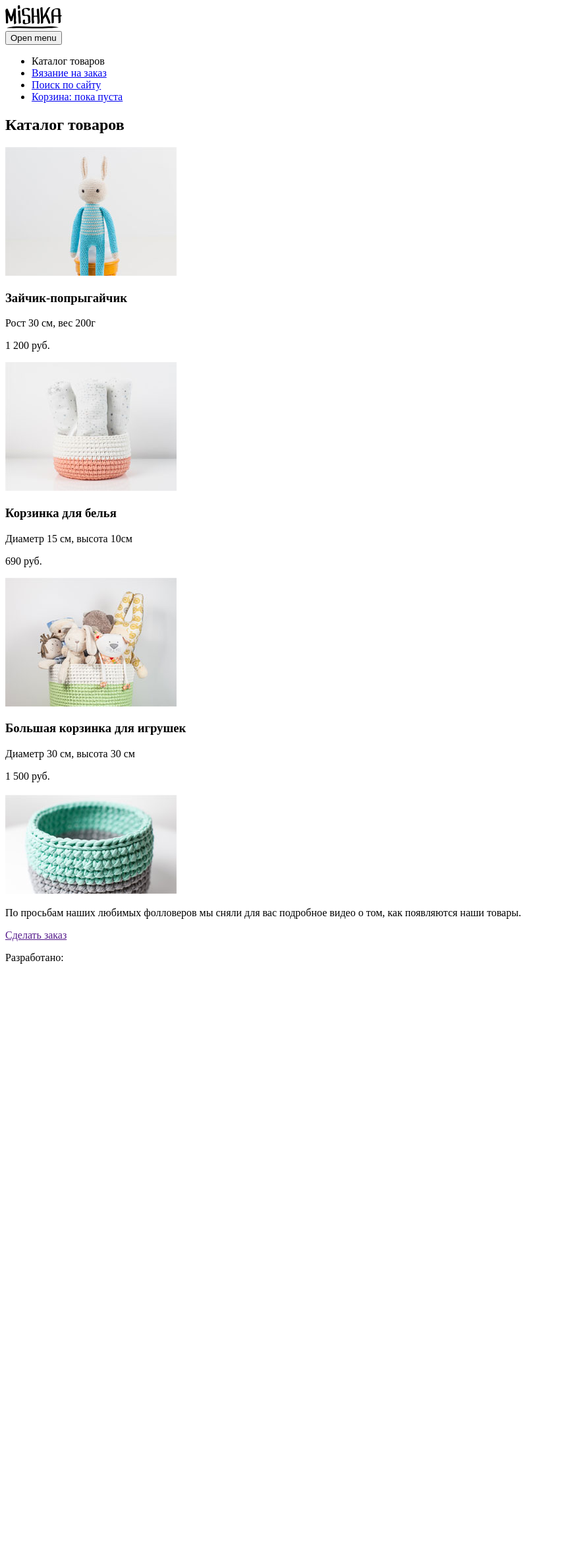
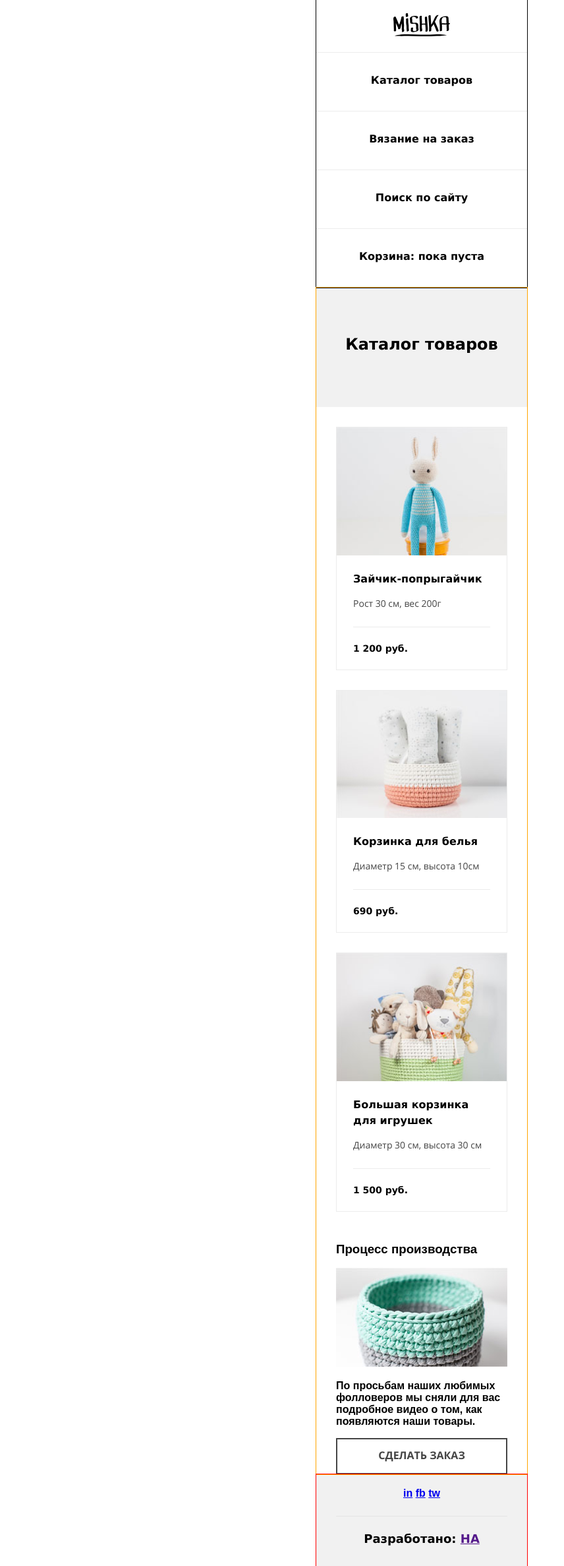
Before and after one commit to stvader/mishka_study, a plain HTML site: page catalog.html in a window 1280 px wide. Shown: the whole page at 66% size, without its empty margins (0-856 px from the left). Before the commit the page ends 1477 px from the top, so only its background shows below. Drawn offline with Linux system fonts and the light colour scheme.

Commit message:
finish style index.html, do some style catalog.html

```diff
--- a/catalog.html
+++ b/catalog.html
@@ -3,6 +3,7 @@
 <head>
 	<meta charset="UTF-8">
 	<title>Mishka Catalog</title>
+	<link rel="stylesheet" href="css/style.css">
 </head>
 <body>
 	<header class="page-header">
@@ -27,25 +28,31 @@
 		<section class="price-list">
 			<div class="price-list__card">
 				<div class="price-list__img"><img src="img/photo-1-mobile@1x.jpg" alt="Зайчик-попрыгайчик" width="260" height="195"></div>
+				<div class="price-list__description">
 					<h3 class="price-list__product-name">Зайчик-попрыгайчик</h3>
 					<p class="price-list__product_descr">Рост 30 см, вес 200г</p>
 					<p class="price-list__price">1 200 руб. <a href="#" class="price-list__custom"></a></p>
 				</div>
+			</div>
 			<div class="price-list__card">
 				<div class="price-list__img"><img src="img/photo-2-mobile@1x.jpg" alt="Корзинка для белья" width="260" height="195"></div>
+				<div class="price-list__description">
 					<h3 class="price-list__product-name">Корзинка для белья</h3>
 					<p class="price-list__product_descr">Диаметр 15 см, высота 10см</p>
 					<p class="price-list__price">690 руб. <a href="#" class="price-list__custom"></a></p>
 				</div>
+			</div>
 			<div class="price-list__card">
 				<div class="price-list__img"><img src="img/photo-3-mobile@1x.jpg" alt="Корзинка для игрушек" width="260" height="195"></div>
+				<div class="price-list__description">
 					<h3 class="price-list__product-name">Большая корзинка для игрушек</h3>
 					<p class="price-list__product_descr">Диаметр 30 см, высота 30 см</p>
 					<p class="price-list__price">1 500 руб.<a href="#" class="price-list__custom"></a></p>
 				</div>
+			</div>
 		</section>
 		<section class="process-produce">
-			<h3></h3>
+			<h3>Процесс производства</h3>
 			<div class="process-produce__video">
 				<img src="img/video-mobile@1x.jpg" alt="Video" width="260" height="150">
 			</div>
@@ -59,14 +66,14 @@
 	<footer class="page-footer">
 		<p class="page-footer__social">
 			<span class="social-links">
-				<a href="#" class="social-link  social-link--insta"></a>
-				<a href="#" class="social-link  social-link--fb"></a>
-				<a href="#" class="social-link  social-link--twitter"></a>
+				<a href="#" class="social-link  social-link--insta">in</a>
+				<a href="#" class="social-link  social-link--fb">fb</a>
+				<a href="#" class="social-link  social-link--twitter">tw</a>
 			</span>
 		</p>
 		<p class="page-footer__copyright">
 			Разработано:
-			<a href="" class="page-footer__copyright-link"></a>
+			<a href="" class="page-footer__copyright-link">HA</a>
 		</p>
 	</footer>
 </body>
--- a/less/blocks/about.less
+++ b/less/blocks/about.less
@@ -5,7 +5,7 @@
 	padding-bottom: 40px;
 	padding-top: 30px;
 
-	outline: 1px solid red;
+	-outline: 1px solid red;
 
 
 	& h2 {
--- a/less/blocks/contacts.less
+++ b/less/blocks/contacts.less
@@ -2,5 +2,46 @@
 	.clearfix();
 
 	width: 100%;
+	padding-top: 40px;
+	padding-bottom: 38px;
 
+	-outline: 1px solid black;
+
+	& h2 {
+		.out-indent();
+
+		margin-bottom: 30px;
+
+		font-family: @font-Verdana;
+		font-size: 24px;
+		line-height: 30px;
+	}
 }
+
+.contacts__table {
+	width: 100%;
+	border-collapse: collapse;
+
+	font-family: "OpenSans";
+	font-weight: normal;
+	font-size: 14px;
+	line-height: 30px;
+	color: @brown;
+
+	& td {
+		.out-indent();
+
+		padding-bottom: 25px;
+		vertical-align: top;
+
+		&:first-child {
+			width: 30%;
+		}
+	}
+}
+
+.contacts__map {
+	margin-left: -30px;
+	margin-right: -30px;
+	margin-bottom: 37px;
+}
--- /dev/null
+++ b/less/blocks/footer.less
@@ -0,0 +1,28 @@
+.page-footer {
+	.container();
+
+	background-color: @bg-footer;
+
+	text-align: center;
+
+	outline: 1px solid red;
+}
+
+.page-footer__social {
+	.out-indent();
+
+	padding-top: 20px;
+	padding-bottom: 25px;
+	border-bottom: 1px solid @social-border;
+}
+
+.page-footer__copyright {
+	.out-indent();
+
+	padding-top: 25px;
+	padding-bottom: 32px;
+
+	font-family: @font-Verdana;
+	font-size: 18px;
+	line-height: 18px;
+}
--- /dev/null
+++ b/less/blocks/page-catalog-main.less
@@ -0,0 +1,78 @@
+.page-catalog {
+	.clearfix();
+
+
+}
+
+.catalog-header {
+	.out-indent();
+
+	padding-top: 70px;
+	padding-bottom: 80px;
+	margin-left: -30px;
+	margin-right: -30px;
+	-margin-bottom: 30px;
+
+	background-color: @bg-footer;
+	border-top: 1px solid @pale-border;
+
+	text-align: center;
+	font-family: @font-Verdana;
+	font-size: 24px;
+	line-height: 30px;
+}
+
+.price-list {
+	.clearfix();
+
+	padding-top: 30px;
+}
+
+.price-list__card {
+	.clearfix();
+
+	margin-bottom: 30px;
+	border: 1px solid @pale-border;
+}
+
+.price-list__description {
+	text-align: left;
+	padding-left: 25px;
+	padding-right: 25px;
+
+}
+
+.price-list__product-name {
+	.out-indent();
+
+	padding-top: 20px;
+	padding-bottom: 10px;
+
+	font-family: @font-Verdana;
+	font-size: 16px;
+	line-height: 24px;
+}
+
+.price-list__product_descr {
+	.out-indent();
+
+	padding-bottom: 20px;
+	border-bottom: 1px solid @pale-border;
+
+	font-family: "OpenSans";
+	font-weight: normal;
+	font-size: 14px;
+	line-height: 30px;
+	color: @brown;
+}
+
+.price-list__price {
+	.out-indent();
+
+	padding-top: 20px;
+	padding-bottom: 20px;
+
+	font-family: @font-Verdana;
+	font-size: 14px;
+	line-height: 24px;
+}
--- a/less/blocks/top.less
+++ b/less/blocks/top.less
@@ -4,7 +4,7 @@
 
 	width: 100%;
 
-	outline: 1px solid red;
+	-outline: 1px solid red;
 }
 
 .top__slogan {
--- a/less/blocks/week-product.less
+++ b/less/blocks/week-product.less
@@ -8,7 +8,7 @@
 
 	background-color: @white;
 
-	outline: 1px solid black;
+	-outline: 1px solid black;
 }
 
 .week-product__name {
@@ -44,12 +44,12 @@
 	font-size: 14px;
 	line-height: 24px;
 	color: @brown;
-}
 
-.week-product__description p {
+		p {
 		.out-indent();
 
 		margin-bottom: 15px;
+	}
 }
 
 .week-product__descr-table {
@@ -58,9 +58,8 @@
 	width: 100%;
 	line-height: 20px;
 	border-collapse: collapse;
-}
 
-.week-product__descr-table td {
+	& td {
 		.out-indent();
 
 		padding-top: 15px;
@@ -69,12 +68,13 @@
 
 		border-bottom: 1px solid @pale-border;
 	}
+}
+
 
 .week-product__buying {
 	text-align: center;
-}
 
-.week-product__buying p {
+	& p {
 		.out-indent();
 
 		padding-top: 30px;
@@ -86,3 +86,4 @@
 		line-height: 24px;
 		color: @brown;
 	}
+}
--- a/less/style.less
+++ b/less/style.less
@@ -9,3 +9,5 @@
 @import "blocks/week-product.less";
 @import "blocks/about.less";
 @import "blocks/contacts.less";
+@import "blocks/footer.less";
+@import "blocks/page-catalog-main.less";
--- a/less/variables.less
+++ b/less/variables.less
@@ -11,6 +11,7 @@
 @pale-border: #ececec;
 @bg-grey: #282828;
 @bg-footer: #f1f1f1;
+@social-border: #e5e5e5;
 
 @font-Verdana: "Verdana Bold", Verdana, Arial, sans-serif;
 @font-Tahoma: "Tahoma Bold", Tahoma, Arial, sans-serif;
```
Also changed, not shown: index.html (+4 -4 lines), css/style.css. Lines whose indentation alone changed are shown as unchanged.
